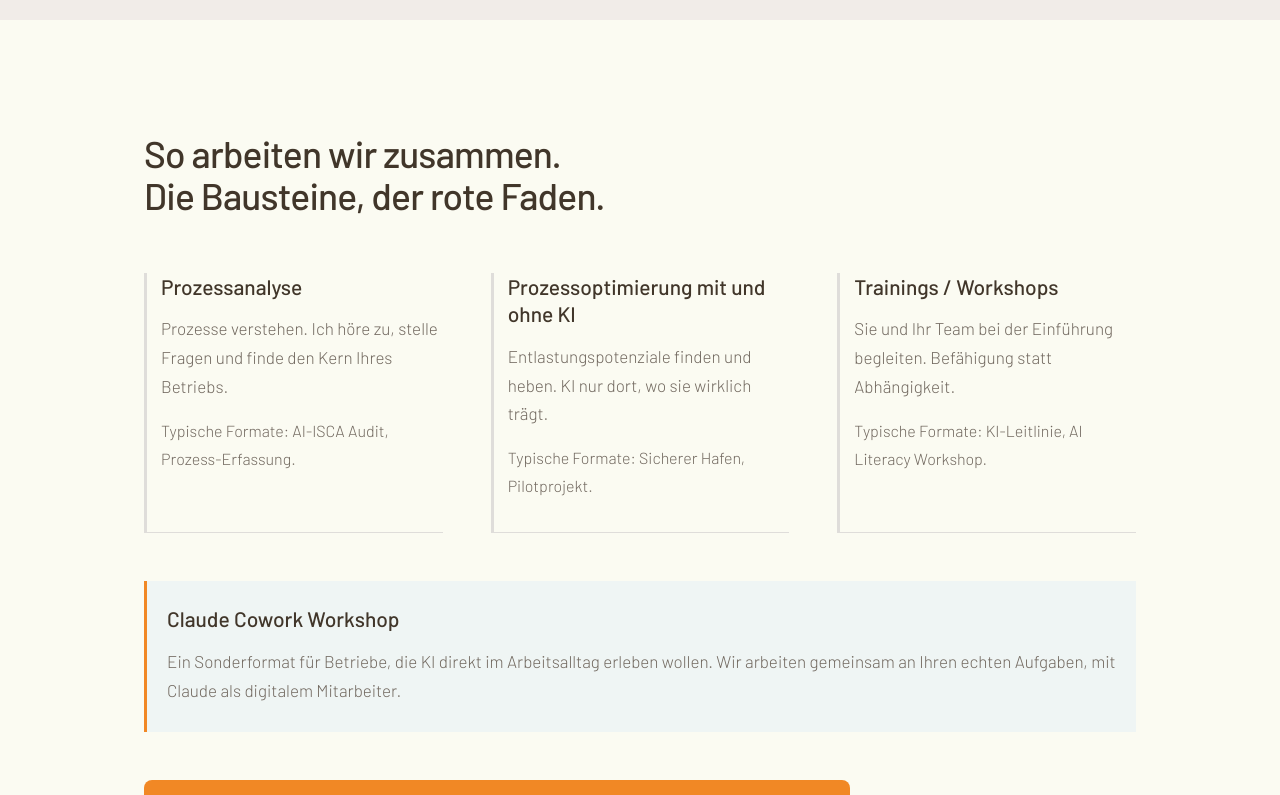
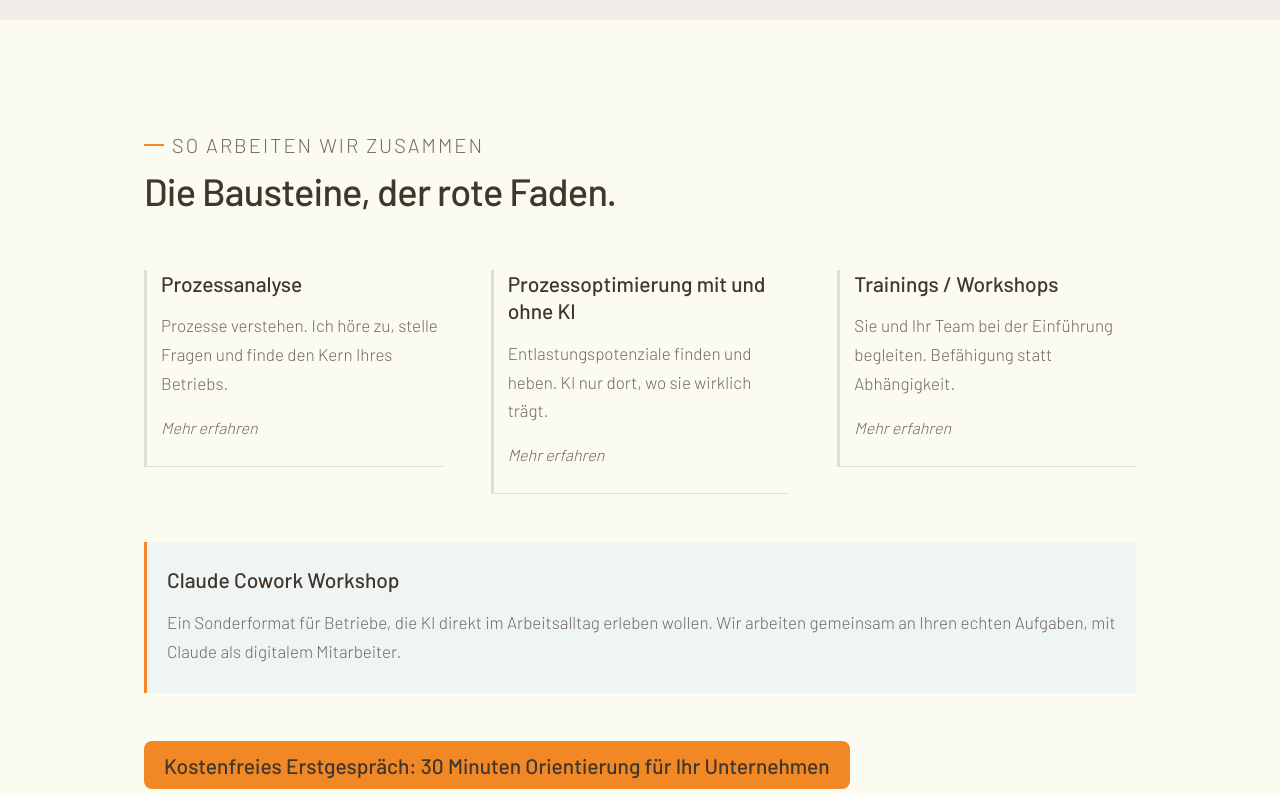
Before and after one commit to HorstDuebel/LandingPage_v2, a Next.js app in the folder web/: page / in a window 1280 px wide. Shown: the part 1400-2195 px from the top of the page. Built offline with nearby package versions, Linux system fonts and the light colour scheme; no server answers.

Commit message:
Landingpage: Flip-Karten, LinkedIn und Text-Updates.
Baustein-Overlay, Vertrauen-Texte und LinkedIn-Profil aktiviert.

```diff
--- a/web/src/app/globals.css
+++ b/web/src/app/globals.css
@@ -73,8 +73,12 @@
   overflow-wrap: break-word;
 }
 
-* {
-  scroll-margin-top: 100px;
+html {
+  scroll-padding-top: 0;
+}
+
+section[id] {
+  scroll-margin-top: 0;
 }
 
 ::selection {
@@ -603,6 +607,166 @@
   color: var(--muted);
 }
 
+/* Flip-Karten (Orientierung): kompakte A-Seite, große B-Overlay */
+.flip-card {
+  position: relative;
+  outline: none;
+}
+
+.flip-card__backdrop {
+  position: fixed;
+  inset: 0;
+  z-index: 45;
+  background: color-mix(in srgb, var(--brand-dark) 32%, transparent);
+  cursor: pointer;
+}
+
+.flip-card__slot {
+  pointer-events: none;
+}
+
+.flip-card--open .flip-card__slot {
+  visibility: hidden;
+}
+
+.flip-card__flyout {
+  position: absolute;
+  top: 0;
+  left: 0;
+  width: 100%;
+  height: 100%;
+  z-index: 2;
+  perspective: 1200px;
+  cursor: pointer;
+  transition:
+    width 0.5s ease,
+    height 0.5s ease,
+    left 0.5s ease,
+    translate 0.5s ease,
+    box-shadow 0.5s ease;
+}
+
+.flip-card__flyout:focus-visible {
+  outline: 2px solid var(--brand-orange);
+  outline-offset: 4px;
+}
+
+.flip-card--open .flip-card__flyout {
+  left: 50%;
+  translate: -50% 0;
+  width: min(28rem, calc(100vw - 2rem));
+  height: auto;
+  z-index: 50;
+  box-shadow: 0 16px 48px color-mix(in srgb, var(--brand-dark) 22%, transparent);
+}
+
+.flip-card__inner {
+  position: relative;
+  width: 100%;
+  height: 100%;
+  transform-style: preserve-3d;
+  transition: transform 0.55s ease;
+}
+
+.flip-card--open .flip-card__inner {
+  display: grid;
+  height: auto;
+  transform: rotateY(180deg);
+}
+
+.flip-card__face {
+  display: flex;
+  flex-direction: column;
+  padding: 0 0 1.5rem 0.875rem;
+  border-bottom: 1px solid var(--border);
+  border-left: 3px solid var(--border);
+  background: var(--surface-lime);
+  backface-visibility: hidden;
+  -webkit-backface-visibility: hidden;
+  transition: border-color 0.2s ease;
+}
+
+.flip-card__flyout:hover .flip-card__face--front,
+.flip-card--open .flip-card__face--back {
+  border-left-color: var(--brand-orange);
+}
+
+.flip-card:not(.flip-card--open) .flip-card__face--back {
+  position: absolute;
+  inset: 0;
+  overflow: hidden;
+  transform: rotateY(180deg);
+  pointer-events: none;
+}
+
+.flip-card--open .flip-card__face {
+  grid-area: 1 / 1;
+  padding: 1.25rem 1.25rem 1.5rem 1.25rem;
+  background: var(--surface);
+}
+
+.flip-card--open .flip-card__face--front {
+  transform: rotateY(0deg);
+}
+
+.flip-card--open .flip-card__face--back {
+  transform: rotateY(180deg);
+}
+
+.flip-card__hint {
+  margin-top: 1rem;
+  font-family: var(--font-subheading), sans-serif;
+  font-size: var(--type-caption);
+  font-weight: 300;
+  font-style: italic;
+  color: var(--muted);
+}
+
+.flip-card__modules {
+  display: flex;
+  flex-direction: column;
+  gap: 1.25rem;
+  margin-top: 0.875rem;
+}
+
+.flip-card__module-title {
+  font-family: var(--font-heading), sans-serif;
+  font-size: var(--type-small);
+  font-weight: 500;
+  line-height: 1.35;
+  color: var(--text);
+}
+
+@media (prefers-reduced-motion: reduce) {
+  .flip-card__flyout,
+  .flip-card__inner,
+  .flip-card__face {
+    transition: none;
+  }
+
+  .flip-card--open .flip-card__inner {
+    transform: none;
+  }
+
+  .flip-card:not(.flip-card--open) .flip-card__face--back,
+  .flip-card--open .flip-card__face--back {
+    transform: none;
+  }
+
+  .flip-card:not(.flip-card--open) .flip-card__face--back {
+    opacity: 0;
+  }
+
+  .flip-card--open .flip-card__face--front {
+    opacity: 0;
+    pointer-events: none;
+  }
+
+  .flip-card__face {
+    transition: opacity 0.2s ease;
+  }
+}
+
 .offer-special {
   display: block;
   width: 100%;
--- a/web/src/app/page.tsx
+++ b/web/src/app/page.tsx
@@ -6,11 +6,12 @@
   ClickTrigger,
   PrimaryCtaLink,
 } from "@/components/cta-buttons";
+import { BuildingBlockFlipGrid } from "@/components/flip-offer-card";
 import { JsonLd } from "@/components/json-ld";
 import { SectionKicker, SiteFooter, SiteHeader } from "@/components/site-chrome";
 import { cta, finalCta } from "@/lib/copy";
 import { getHomeJsonLd } from "@/lib/home-schema";
-import { journeyBuildingBlocks, journeySpecialFormat } from "@/lib/journey";
+import { journeySpecialFormat } from "@/lib/journey";
 import { siteConfig } from "@/lib/site";
 
 export const metadata: Metadata = {
@@ -98,7 +99,8 @@
                 Regeln, Einweisung und ein passender Kompetenzaufbau fehlen. Der
                 EU AI Act verlangt deshalb geeignete Maßnahmen zur KI-Kompetenz
                 im Team. Entscheidend ist dabei nicht die Größe des Betriebs,
-                sondern wie KI im Unternehmen eingesetzt wird.
+                sondern wie KI im Unternehmen eingesetzt wird. Das ist keine
+                Bürokratie. Das ist Ihr Schutz.
               </p>
               <p className="body-text-note italic">
                 Ich vermittle KI-Kompetenz und stelle Ihnen die Unterlagen
@@ -116,27 +118,15 @@
         >
           <div className="page-container">
             <AnimateIn>
-              <h2 className="section-title section-title--two-lines">
-                <span className="display-title-line">
-                  So arbeiten wir zusammen.
-                </span>
+              <SectionKicker>So arbeiten wir zusammen</SectionKicker>
+              <h2 className="section-title">
                 <span className="display-title-line">
                   Die Bausteine, der rote Faden.
                 </span>
               </h2>
             </AnimateIn>
 
-            <div className="offer-grid mt-14">
-              {journeyBuildingBlocks.map((block, i) => (
-                <AnimateIn key={block.id} delay={i * 60} className="h-full">
-                  <article className="offer-card h-full">
-                    <h3 className="offer-card__title">{block.title}</h3>
-                    <p className="offer-card__desc">{block.description}</p>
-                    <p className="offer-card__meta">{block.formatsHint}</p>
-                  </article>
-                </AnimateIn>
-              ))}
-            </div>
+            <BuildingBlockFlipGrid />
 
             <AnimateIn delay={200}>
               <article className="offer-special">
@@ -201,10 +191,14 @@
                 </p>
                 <p className="body-text">
                   Das Besondere ist die Verbindung aus Praxis und Struktur.
-                  Werkstattverständnis trifft auf die Logik eines Informatikers
-                  und auf Führungserfahrung auf C-Level. Dazu kommt breites
-                  Branchenwissen im Umfeld industrieller 3D-Druck-Anwendungen,
-                  verbunden mit Erfahrung in internationalen Projektumfeldern.
+                  Werkstattverständnis trifft auf die Logik eines Informatikers.
+                  Der Kundendienst im 3D-Druck hat mich in hunderte Betriebe
+                  geführt: Dental, Automobil, Landmaschinen, Medizintechnik,
+                  Weißwaren, bis hin zu Kunst und Mode. Mein Arbeitsplatz war
+                  dabei mal in den Chefetagen, mal in den Werkhallen und
+                  Produktionen. Ich bewege mich gekonnt auf
+                  Geschäftsleitungsebene und packe an der Werkbank geschickt mit
+                  an. Beide Sprachen sind meine.
                 </p>
               </div>
 
@@ -234,7 +228,8 @@
                 </AnimateIn>
                 <AnimateIn delay={80}>
                   <p className="border-b border-[var(--border)] py-4 copy-small text-[var(--text)]">
-                    Fokusthema 3D-Druck
+                    Vom 3D-Druck zur KI: Neue Technologie in Betriebe zu bringen ist mein
+                    Beruf, seit 30 Jahren.
                   </p>
                 </AnimateIn>
                 <AnimateIn delay={160}>
@@ -337,11 +332,8 @@
               <p className="section-lead mt-6">{finalCta.body}</p>
             </AnimateIn>
 
-            <ClickTrigger className="microcopy mt-8">
-              {finalCta.microcopy}
-            </ClickTrigger>
             <PrimaryCtaLink
-              className="btn-primary mt-6 !w-auto"
+              className="btn-primary mt-8 !w-auto"
               trackLabel="final"
             >
               {cta.primary.final}
--- /dev/null
+++ b/web/src/components/flip-offer-card.tsx
@@ -0,0 +1,119 @@
+"use client";
+
+import {
+  useCallback,
+  useEffect,
+  useState,
+  type KeyboardEvent,
+} from "react";
+import {
+  journeyBuildingBlocks,
+  type JourneyBuildingBlock,
+} from "@/lib/journey";
+
+type FlipOfferCardProps = {
+  block: JourneyBuildingBlock;
+  flipped: boolean;
+  onToggle: () => void;
+};
+
+function FlipOfferCard({ block, flipped, onToggle }: FlipOfferCardProps) {
+  const onKeyDown = useCallback(
+    (event: KeyboardEvent<HTMLDivElement>) => {
+      if (event.key === "Enter" || event.key === " ") {
+        event.preventDefault();
+        onToggle();
+      }
+    },
+    [onToggle],
+  );
+
+  const front = (
+    <>
+      <h3 className="offer-card__title">{block.title}</h3>
+      <p className="offer-card__desc">{block.description}</p>
+      <p className="flip-card__hint">Mehr erfahren</p>
+    </>
+  );
+
+  return (
+    <div className={`flip-card${flipped ? " flip-card--open" : ""}`}>
+      <div className="flip-card__slot" aria-hidden="true">
+        <div className="flip-card__face flip-card__face--front">{front}</div>
+      </div>
+
+      <div
+        className="flip-card__flyout"
+        role="button"
+        tabIndex={0}
+        aria-expanded={flipped}
+        aria-label={`${block.title}: ${flipped ? "Details schließen" : "Mehr erfahren"}`}
+        onClick={(event) => {
+          event.stopPropagation();
+          onToggle();
+        }}
+        onKeyDown={onKeyDown}
+      >
+        <div className="flip-card__inner">
+          <div className="flip-card__face flip-card__face--front">{front}</div>
+          <div
+            className="flip-card__face flip-card__face--back"
+            aria-hidden={!flipped}
+          >
+            <h3 className="offer-card__title">{block.title}</h3>
+            <div className="flip-card__modules">
+              {block.backModules.map((mod) => (
+                <div key={mod.title} className="flip-card__module">
+                  <p className="flip-card__module-title">{mod.title}</p>
+                  <p className="offer-card__desc !mt-2">{mod.body}</p>
+                </div>
+              ))}
+            </div>
+          </div>
+        </div>
+      </div>
+    </div>
+  );
+}
+
+export function BuildingBlockFlipGrid() {
+  const [openId, setOpenId] = useState<string | null>(null);
+
+  const close = useCallback(() => setOpenId(null), []);
+
+  useEffect(() => {
+    if (!openId) return;
+
+    const onKeyDown = (event: globalThis.KeyboardEvent) => {
+      if (event.key === "Escape") close();
+    };
+
+    window.addEventListener("keydown", onKeyDown);
+    return () => window.removeEventListener("keydown", onKeyDown);
+  }, [openId, close]);
+
+  return (
+    <>
+      {openId ? (
+        <div
+          className="flip-card__backdrop"
+          aria-hidden="true"
+          onClick={close}
+        />
+      ) : null}
+
+      <div className="offer-grid mt-14">
+        {journeyBuildingBlocks.map((block) => (
+          <FlipOfferCard
+            key={block.id}
+            block={block}
+            flipped={openId === block.id}
+            onToggle={() =>
+              setOpenId((current) => (current === block.id ? null : block.id))
+            }
+          />
+        ))}
+      </div>
+    </>
+  );
+}
--- a/web/src/lib/journey.ts
+++ b/web/src/lib/journey.ts
@@ -93,13 +93,17 @@
   },
 ];
 
+export type JourneyBackModule = {
+  title: string;
+  body: string;
+};
+
 export type JourneyBuildingBlock = {
   id: Exclude<JourneyClusterId, "special">;
   title: string;
   description: string;
-  /** Dezent unter dem Kartentext, kein Button */
-  formatsHint: string;
   stepIds: readonly string[];
+  backModules: readonly JourneyBackModule[];
 };
 
 /** Drei Bausteine der Orientierungs-Section (ohne Sonderformat) */
@@ -109,24 +113,51 @@
     title: "Prozessanalyse",
     description:
       "Prozesse verstehen. Ich höre zu, stelle Fragen und finde den Kern Ihres Betriebs.",
-    formatsHint: "Typische Formate: AI-ISCA Audit, Prozess-Erfassung.",
     stepIds: ["audit", "prozess-erfassung"],
+    backModules: [
+      {
+        title: "AI-ISCA Audit",
+        body: "Eine strukturierte Bestandsaufnahme: Wo wird KI schon genutzt? Wo liegen Datenschutz- und Compliance-Risiken? Ergebnis ist eine dokumentierte Grundlage für Ihre Entscheidungen.",
+      },
+      {
+        title: "Prozess-Erfassung",
+        body: "Wir nehmen Ihren Ist-Ablauf auf, mit Swimlane oder SIPOC. Rollen, Übergaben und Reibungspunkte werden sichtbar. Keine Personenbewertung, sondern Verständnis für den Betrieb.",
+      },
+    ],
   },
   {
     id: "prozessoptimierung",
     title: "Prozessoptimierung mit und ohne KI",
     description:
       "Entlastungspotenziale finden und heben. KI nur dort, wo sie wirklich trägt.",
-    formatsHint: "Typische Formate: Sicherer Hafen, Pilotprojekt.",
     stepIds: ["sicherer-hafen", "pilotprojekt"],
+    backModules: [
+      {
+        title: "Sicherer Hafen",
+        body: "Ein geordneter Rahmen für den KI-Einsatz: geprüfte Werkzeuge, klare Regeln, saubere Datenwege. Schatten-KI verliert ihren Nährboden.",
+      },
+      {
+        title: "Pilotprojekt",
+        body: "Ein Prozess, ein Ziel, ein messbares Ergebnis. Wir setzen die Optimierung an einer Stelle konkret um, bevor der Betrieb in die Breite geht. Klein anfangen. Sauber wachsen.",
+      },
+    ],
   },
   {
     id: "trainings",
     title: "Trainings / Workshops",
     description:
       "Sie und Ihr Team bei der Einführung begleiten. Befähigung statt Abhängigkeit.",
-    formatsHint: "Typische Formate: KI-Leitlinie, AI Literacy Workshop.",
     stepIds: ["ki-leitlinie", "ai-literacy"],
+    backModules: [
+      {
+        title: "KI-Leitlinie",
+        body: "Klare Spielregeln für Ihr Team: Was darf genutzt werden, was nicht. Verständlich formuliert und im Alltag anwendbar.",
+      },
+      {
+        title: "AI Literacy Workshop",
+        body: "KI-Kompetenz für Ihr Team, wie der EU AI Act sie verlangt. Verstehen, was KI kann und wo ihre Grenzen liegen, an Beispielen aus Ihrem Arbeitsalltag. Mit Unterlagen für Ihre Dokumentation.",
+      },
+    ],
   },
 ];
 
--- a/web/src/lib/site.ts
+++ b/web/src/lib/site.ts
@@ -18,8 +18,8 @@
     "KI-Kompetenz und KI-Strategie für KMU und Handwerk in Darmstadt und Rhein-Main. EU AI Act pragmatisch umgesetzt. Kostenfreies 30-Minuten-Erstgespräch.",
   email: "Info@FrankVullhorst.de",
   phone: "+49-172-6689960",
-  /** LinkedIn-Profil-URL: noch einzutragen (siehe Entscheidung nötig.md) */
-  linkedinUrl: "",
+  /** LinkedIn-Profil-URL */
+  linkedinUrl: "https://www.linkedin.com/in/frankvullhorst/",
   address: {
     street: "Claudiusweg 9",
     city: "Roßdorf",
```
Also changed, not shown: web/src/components/site-header.tsx (+65 -4 lines).
